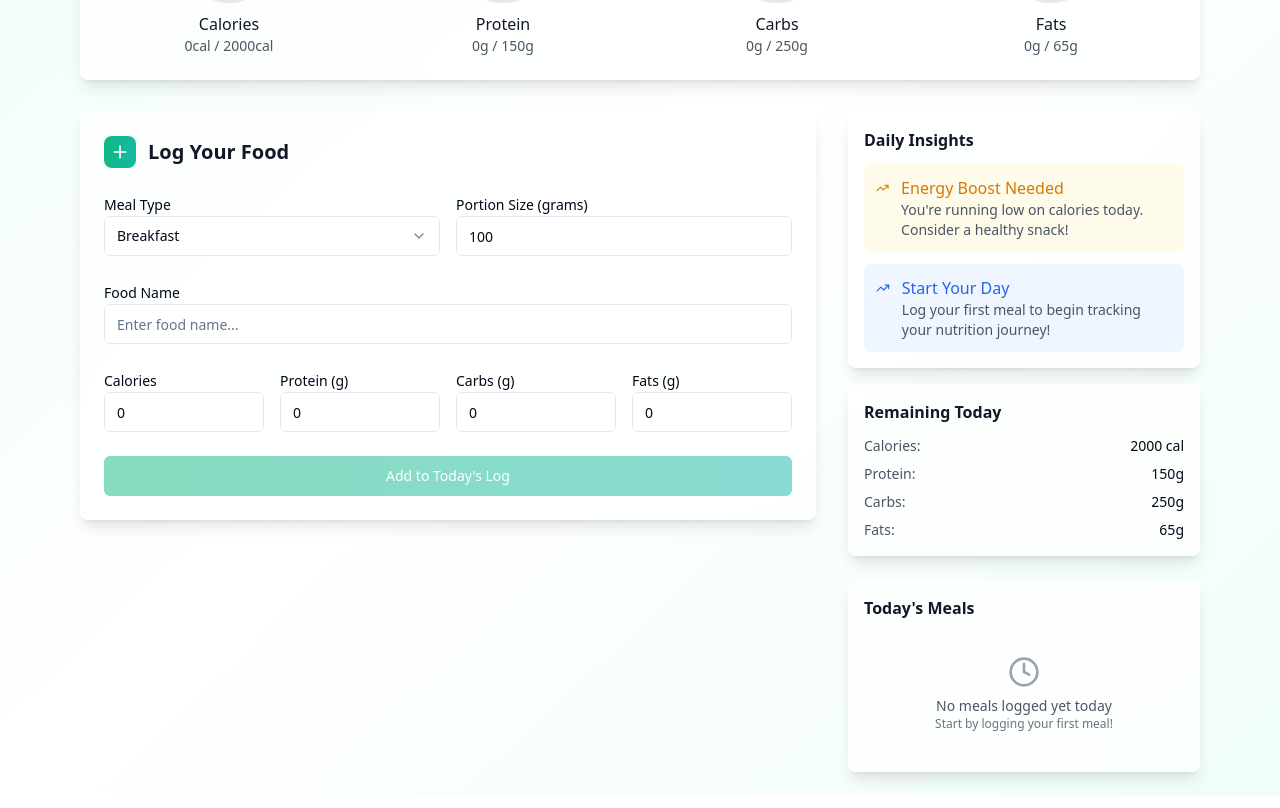
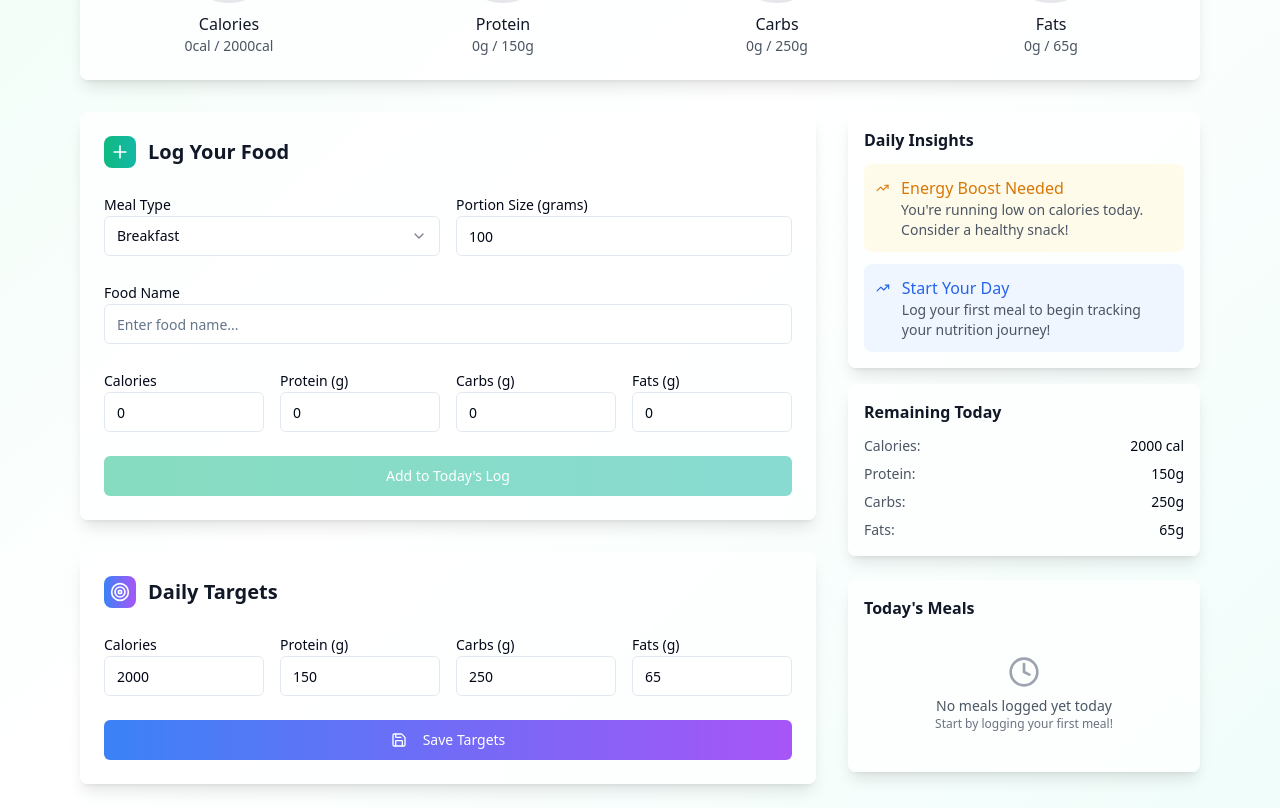
Before and after one commit to 05Prakhar/nutrily-habit-tracker, a React (Vite) app: page / in a window 1280 px wide. Shown: the part 401-1209 px from the top of the page. Built offline with nearby package versions, Linux system fonts and the light colour scheme.

Commit message:
Add daily target input field
Adds an input field to the FoodLogger component to allow users to set their daily target.

```diff
--- /dev/null
+++ b/src/components/DailyTargets.tsx
@@ -0,0 +1,95 @@
+
+import { useState } from "react";
+import { Card } from "@/components/ui/card";
+import { Button } from "@/components/ui/button";
+import { Input } from "@/components/ui/input";
+import { Label } from "@/components/ui/label";
+import { Target, Save } from "lucide-react";
+
+interface DailyTargetsProps {
+  dailyGoals: {
+    calories: number;
+    protein: number;
+    carbs: number;
+    fats: number;
+  };
+  onUpdateGoals: (goals: { calories: number; protein: number; carbs: number; fats: number }) => void;
+}
+
+export const DailyTargets = ({ dailyGoals, onUpdateGoals }: DailyTargetsProps) => {
+  const [calories, setCalories] = useState(dailyGoals.calories);
+  const [protein, setProtein] = useState(dailyGoals.protein);
+  const [carbs, setCarbs] = useState(dailyGoals.carbs);
+  const [fats, setFats] = useState(dailyGoals.fats);
+
+  const handleSave = () => {
+    onUpdateGoals({ calories, protein, carbs, fats });
+  };
+
+  return (
+    <Card className="p-6 bg-white/70 backdrop-blur-sm border-0 shadow-lg">
+      <div className="space-y-6">
+        <div className="flex items-center space-x-3">
+          <div className="w-8 h-8 bg-gradient-to-r from-blue-500 to-purple-500 rounded-lg flex items-center justify-center">
+            <Target className="w-5 h-5 text-white" />
+          </div>
+          <h2 className="text-xl font-semibold text-gray-900">Daily Targets</h2>
+        </div>
+
+        <div className="grid grid-cols-2 md:grid-cols-4 gap-4">
+          <div>
+            <Label htmlFor="targetCalories">Calories</Label>
+            <Input
+              id="targetCalories"
+              type="number"
+              min="0"
+              value={calories}
+              onChange={(e) => setCalories(parseInt(e.target.value) || 0)}
+            />
+          </div>
+          <div>
+            <Label htmlFor="targetProtein">Protein (g)</Label>
+            <Input
+              id="targetProtein"
+              type="number"
+              min="0"
+              step="0.1"
+              value={protein}
+              onChange={(e) => setProtein(parseFloat(e.target.value) || 0)}
+            />
+          </div>
+          <div>
+            <Label htmlFor="targetCarbs">Carbs (g)</Label>
+            <Input
+              id="targetCarbs"
+              type="number"
+              min="0"
+              step="0.1"
+              value={carbs}
+              onChange={(e) => setCarbs(parseFloat(e.target.value) || 0)}
+            />
+          </div>
+          <div>
+            <Label htmlFor="targetFats">Fats (g)</Label>
+            <Input
+              id="targetFats"
+              type="number"
+              min="0"
+              step="0.1"
+              value={fats}
+              onChange={(e) => setFats(parseFloat(e.target.value) || 0)}
+            />
+          </div>
+        </div>
+
+        <Button
+          onClick={handleSave}
+          className="w-full bg-gradient-to-r from-blue-500 to-purple-500 hover:from-blue-600 hover:to-purple-600 text-white"
+        >
+          <Save className="w-4 h-4 mr-2" />
+          Save Targets
+        </Button>
+      </div>
+    </Card>
+  );
+};
--- a/src/pages/Index.tsx
+++ b/src/pages/Index.tsx
@@ -5,10 +5,11 @@ import { FoodLogger } from "@/components/FoodLogger";
 import { MacroRings } from "@/components/MacroRings";
 import { DailyInsights } from "@/components/DailyInsights";
 import { RecentMeals } from "@/components/RecentMeals";
+import { DailyTargets } from "@/components/DailyTargets";
 
 const Index = () => {
   const [todaysMeals, setTodaysMeals] = useState([]);
-  const [dailyGoals] = useState({
+  const [dailyGoals, setDailyGoals] = useState({
     calories: 2000,
     protein: 150,
     carbs: 250,
@@ -22,6 +23,10 @@ const Index = () => {
       timestamp: new Date(),
     };
     setTodaysMeals(prev => [...prev, newMeal]);
+  };
+
+  const updateDailyGoals = (goals) => {
+    setDailyGoals(goals);
   };
 
   const getCurrentTotals = () => {
@@ -57,8 +62,9 @@ const Index = () => {
         {/* Main Content Grid */}
         <div className="grid grid-cols-1 lg:grid-cols-3 gap-8">
           {/* Food Logger - Takes up 2 columns on large screens */}
-          <div className="lg:col-span-2">
+          <div className="lg:col-span-2 space-y-8">
             <FoodLogger onAddMeal={addMeal} />
+            <DailyTargets dailyGoals={dailyGoals} onUpdateGoals={updateDailyGoals} />
           </div>
 
           {/* Sidebar with insights */}
```
